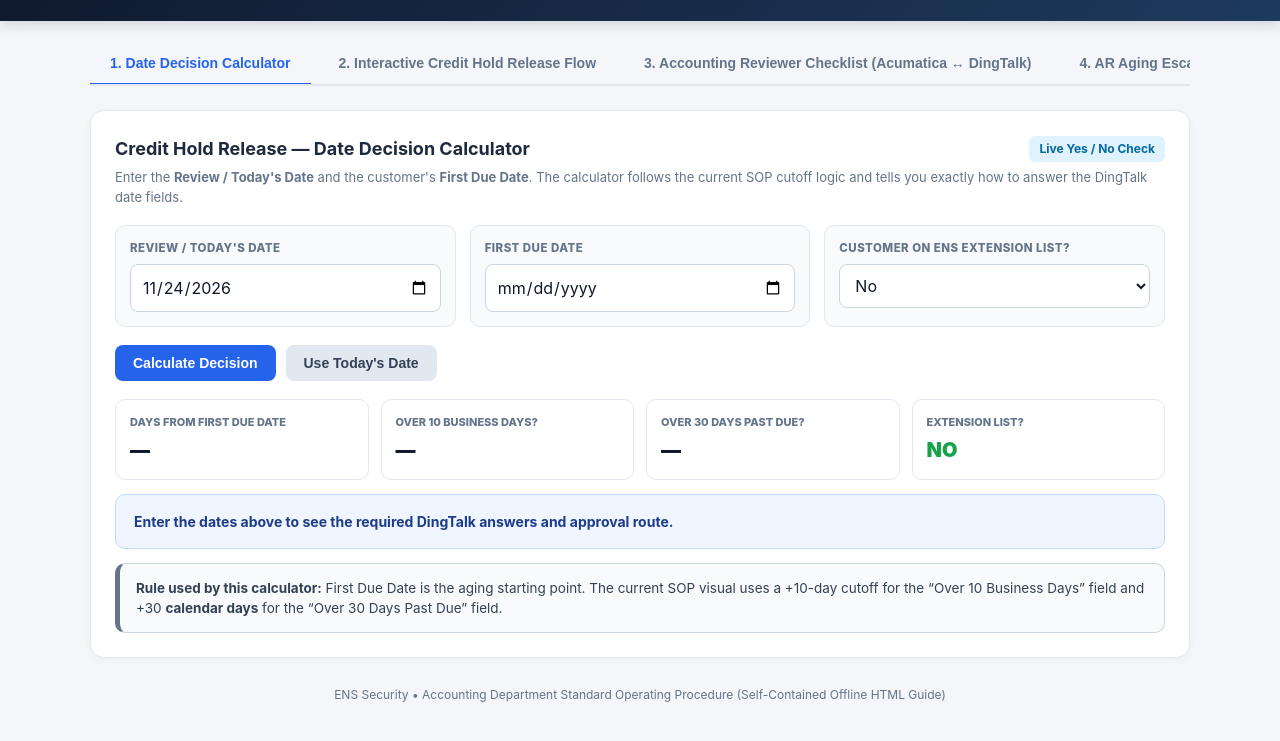
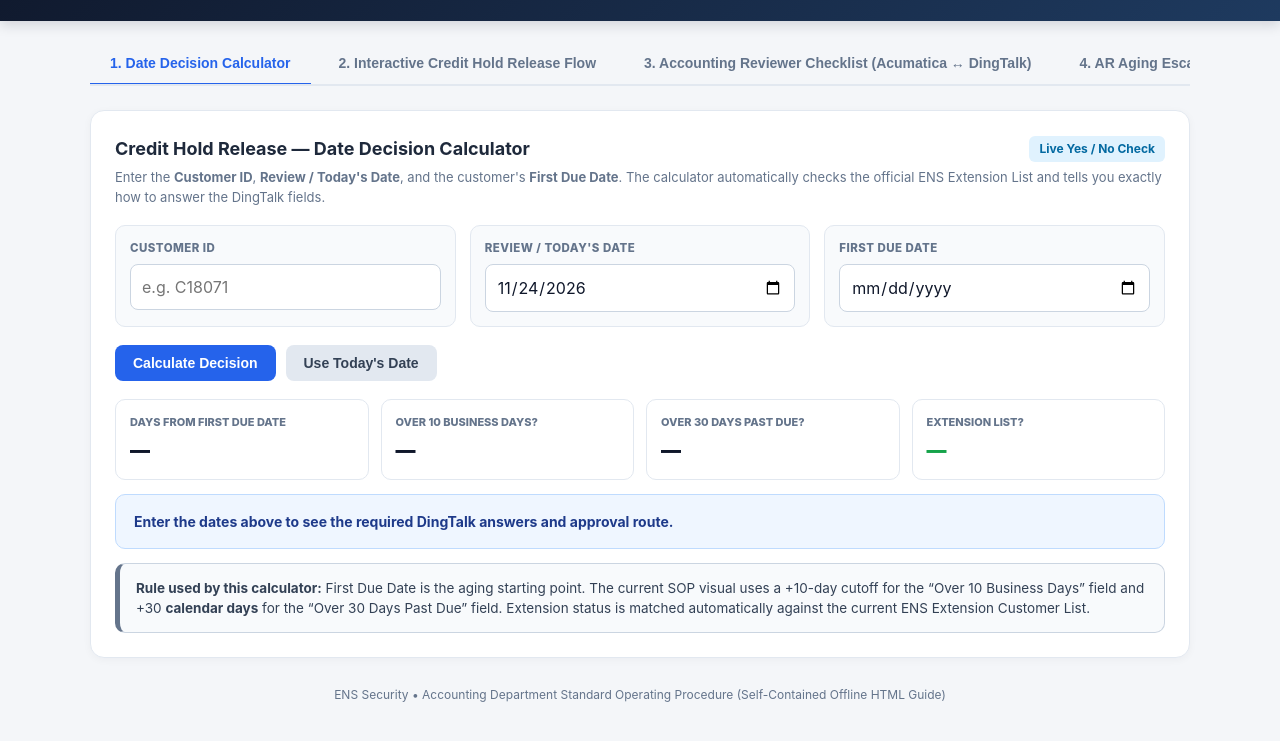
Before and after one commit to verawei912-tech/ens-ar-credit-hold-sop, a plain HTML site: page index.html in a window 1280 px wide. Shown: the part 123-864 px from the top of the page. Drawn offline with Linux system fonts and the light colour scheme.

Commit message:
Add automatic extension list lookup by customer ID

```diff
--- a/index.html
+++ b/index.html
@@ -759,10 +759,14 @@
         <span style="font-size:12px; background:#e0f2fe; color:#0369a1; padding:4px 10px; border-radius:6px; font-weight:700;">Live Yes / No Check</span>
       </div>
       <div class="card-subtitle">
-        Enter the <strong>Review / Today's Date</strong> and the customer's <strong>First Due Date</strong>. The calculator follows the current SOP cutoff logic and tells you exactly how to answer the DingTalk date fields.
+        Enter the <strong>Customer ID</strong>, <strong>Review / Today's Date</strong>, and the customer's <strong>First Due Date</strong>. The calculator automatically checks the official ENS Extension List and tells you exactly how to answer the DingTalk fields.
       </div>
 
       <div class="calc-grid">
+        <div class="calc-field">
+          <label for="calcCustomer">Customer ID</label>
+          <input type="text" id="calcCustomer" placeholder="e.g. C18071" oninput="calculateDecision()" />
+        </div>
         <div class="calc-field">
           <label for="calcToday">Review / Today's Date</label>
           <input type="date" id="calcToday" onchange="calculateDecision()" />
@@ -770,13 +774,6 @@
         <div class="calc-field">
           <label for="calcDue">First Due Date</label>
           <input type="date" id="calcDue" onchange="calculateDecision()" />
-        </div>
-        <div class="calc-field">
-          <label for="calcExtension">Customer on ENS Extension List?</label>
-          <select id="calcExtension" onchange="calculateDecision()">
-            <option value="no">No</option>
-            <option value="yes">Yes</option>
-          </select>
         </div>
       </div>
 
@@ -811,7 +808,7 @@
       </div>
 
       <div class="alert-box" style="margin-top:14px; background:#f8fafc; border-color:#cbd5e1; border-left-color:#64748b; color:#334155;">
-        <strong>Rule used by this calculator:</strong> First Due Date is the aging starting point. The current SOP visual uses a +10-day cutoff for the “Over 10 Business Days” field and +30 <strong>calendar days</strong> for the “Over 30 Days Past Due” field.
+        <strong>Rule used by this calculator:</strong> First Due Date is the aging starting point. The current SOP visual uses a +10-day cutoff for the “Over 10 Business Days” field and +30 <strong>calendar days</strong> for the “Over 30 Days Past Due” field. Extension status is matched automatically against the current ENS Extension Customer List.
       </div>
     </div>
   </section>
@@ -1271,6 +1268,13 @@
   }
 
 
+  const ENS_EXTENSION_CUSTOMERS = new Set([
+    "C13912","C10852","C01596","C11375","C03719","C19952","C07524","C16179","C04528",
+    "C09413","C20076","C01415","C03504","C16979","C03863","C10196","C01905","C09818",
+    "C13746","C12612","C17423","C12188","C06223","C14271","C00471","C10466","C03578",
+    "C00700","C18071","100633","C13179","C08383","C11351","C07687","C07100","C07518","C07604"
+  ]);
+
   function localISODate(d) {
     const y = d.getFullYear();
     const m = String(d.getMonth()+1).padStart(2,'0');
@@ -1292,10 +1296,11 @@
   function calculateDecision() {
     const today = parseLocalDate(document.getElementById('calcToday').value);
     const due = parseLocalDate(document.getElementById('calcDue').value);
-    const ext = document.getElementById('calcExtension').value === 'yes';
+    const customerId = (document.getElementById('calcCustomer').value || '').trim().toUpperCase();
+    const ext = customerId !== '' && ENS_EXTENSION_CUSTOMERS.has(customerId);
     const err = document.getElementById('calcError');
 
-    document.getElementById('calcExtResult').textContent = ext ? 'YES' : 'NO';
+    document.getElementById('calcExtResult').textContent = customerId ? (ext ? 'YES' : 'NO') : '—';
     document.getElementById('calcExtResult').className = 'result-value ' + (ext ? 'result-yes' : 'result-no');
 
     if (!today || !due) {
@@ -1327,12 +1332,12 @@
       route.style.background = '#f3e8ff';
       route.style.borderColor = '#c4b5fd';
       route.style.color = '#5b21b6';
-      route.innerHTML = '<strong>DingTalk:</strong> Over 10 Business Days = <strong>NO</strong> • Over 30 Days Past Due = <strong>NO</strong><br><strong>Route:</strong> Request Reviewer verifies → Dylan Review & Approve.';
+      route.innerHTML = '<strong>DingTalk:</strong> Over 10 Business Days = <strong>NO</strong> • Over 30 Days Past Due = <strong>NO</strong><br><strong>Extension List:</strong> ' + (customerId ? (ext ? '<strong>YES</strong>' : '<strong>NO</strong>') : 'Enter Customer ID') + '<br><strong>Route:</strong> Request Reviewer verifies → Dylan Review & Approve.';
     } else if (rawDays <= 30) {
       route.style.background = '#eff6ff';
       route.style.borderColor = '#93c5fd';
       route.style.color = '#1e40af';
-      route.innerHTML = '<strong>DingTalk:</strong> Over 10 Business Days = <strong>YES</strong> • Over 30 Days Past Due = <strong>NO</strong><br><strong>Route:</strong> Request Reviewer verifies → Steve / Rock / Rui Review & Approve.';
+      route.innerHTML = '<strong>DingTalk:</strong> Over 10 Business Days = <strong>YES</strong> • Over 30 Days Past Due = <strong>NO</strong><br><strong>Extension List:</strong> ' + (customerId ? (ext ? '<strong>YES</strong>' : '<strong>NO</strong>') : 'Enter Customer ID') + '<br><strong>Route:</strong> Request Reviewer verifies → Steve / Rock / Rui Review & Approve.';
     } else if (ext) {
       route.style.background = '#f0fdf4';
       route.style.borderColor = '#86efac';
```
